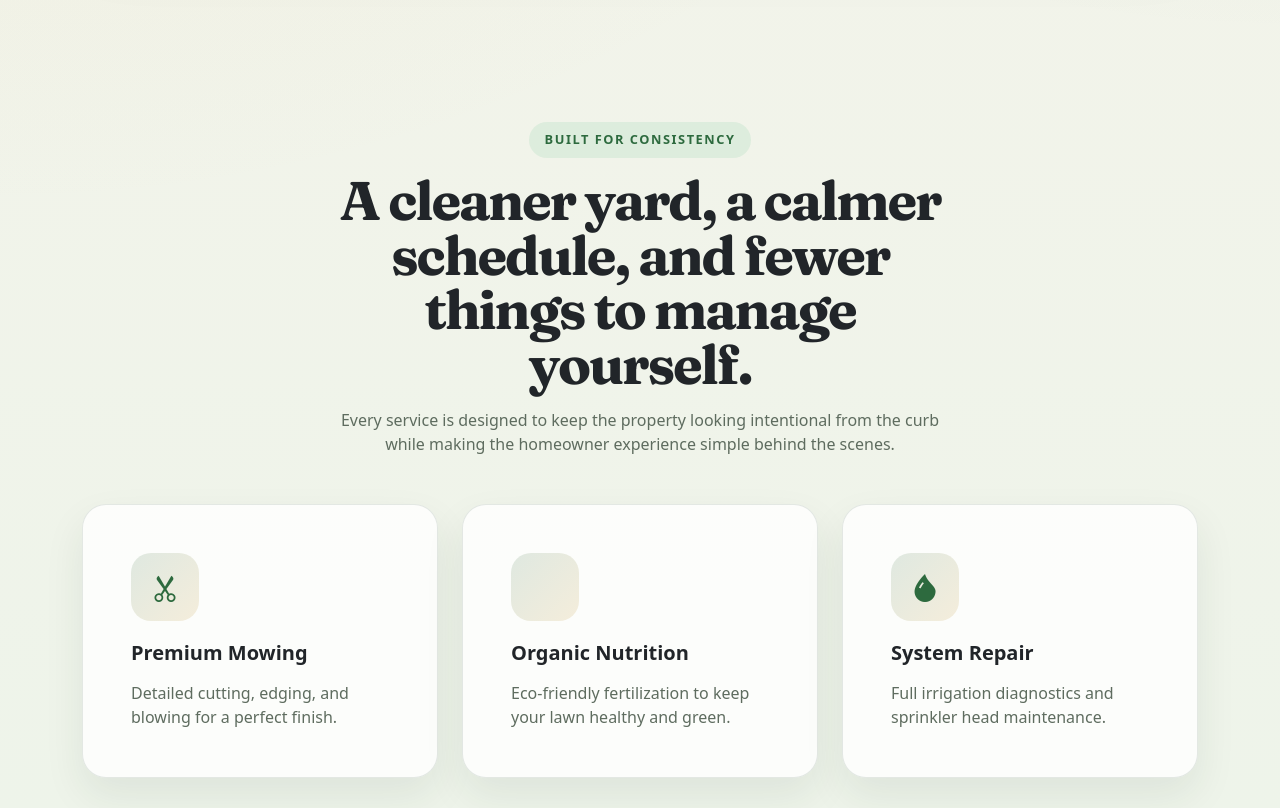
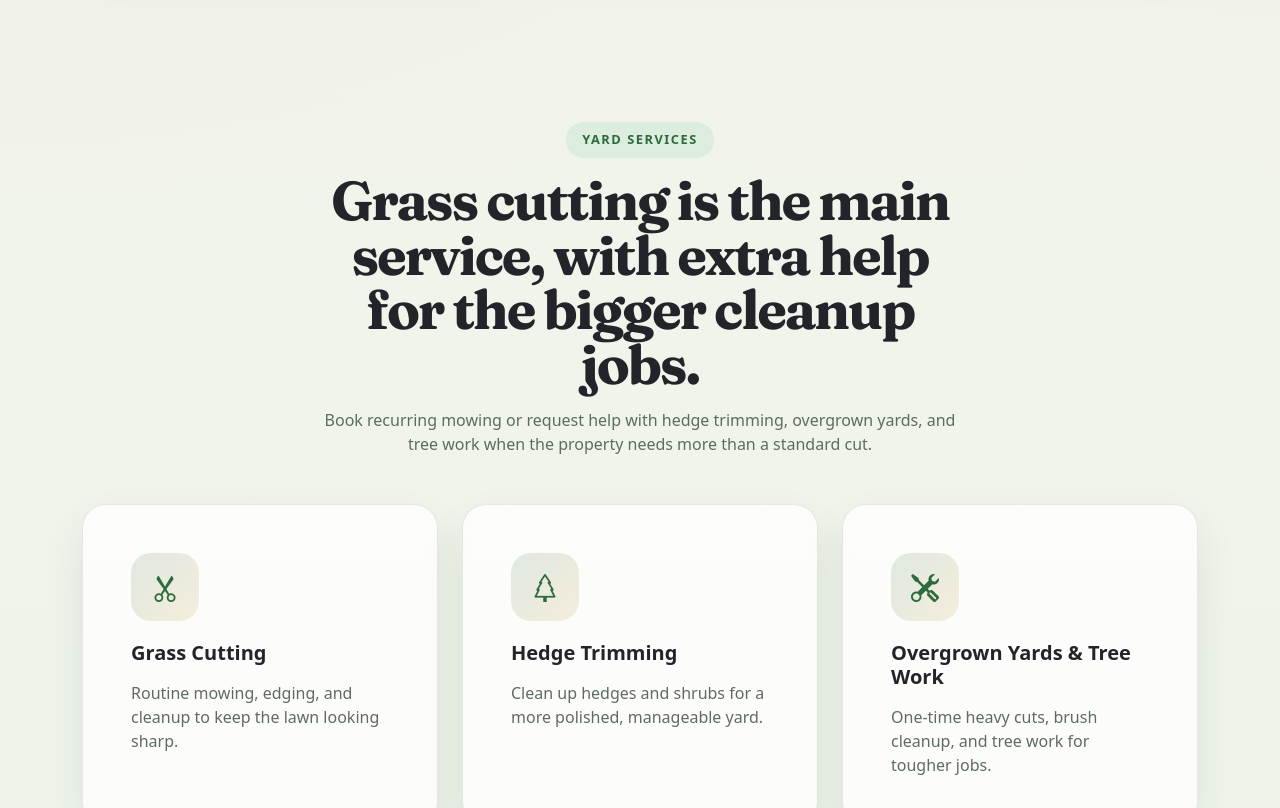
Before and after one commit to JosePena7/fullstack-project, a React (Vite) app in the folder frontend/: page / in a window 1280 px wide. Shown: the part 1180-1988 px from the top of the page. Built offline with nearby package versions, Linux system fonts and the light colour scheme; no server answers.

Commit message:
josesupdates

```diff
--- a/frontend/src/Components/Cards.jsx
+++ b/frontend/src/Components/Cards.jsx
@@ -5,21 +5,21 @@ const Cards = () => {
   const services = [
     {
       id: 1,
-      title: "Premium Mowing",
-      desc: "Detailed cutting, edging, and blowing for a perfect finish.",
+      title: "Grass Cutting",
+      desc: "Routine mowing, edging, and cleanup to keep the lawn looking sharp.",
       icon: "bi-scissors"
     },
     {
       id: 2,
-      title: "Organic Nutrition",
-      desc: "Eco-friendly fertilization to keep your lawn healthy and green.",
-      icon: "bi-leaf"
+      title: "Hedge Trimming",
+      desc: "Clean up hedges and shrubs for a more polished, manageable yard.",
+      icon: "bi-tree"
     },
     {
       id: 3,
-      title: "System Repair",
-      desc: "Full irrigation diagnostics and sprinkler head maintenance.",
-      icon: "bi-droplet-fill"
+      title: "Overgrown Yards & Tree Work",
+      desc: "One-time heavy cuts, brush cleanup, and tree work for tougher jobs.",
+      icon: "bi-tools"
     }
   ];
 
@@ -27,13 +27,13 @@ const Cards = () => {
     <section className="page-section cards-section">
       <div className="container section-shell">
         <div className="section-heading">
-          <span className="eyebrow mb-3">Built For Consistency</span>
+          <span className="eyebrow mb-3">Yard Services</span>
           <h2 className="section-title fw-bold mb-3">
-            A cleaner yard, a calmer schedule, and fewer things to manage yourself.
+            Grass cutting is the main service, with extra help for the bigger cleanup jobs.
           </h2>
           <p className="text-soft mb-0">
-            Every service is designed to keep the property looking intentional from the curb
-            while making the homeowner experience simple behind the scenes.
+            Book recurring mowing or request help with hedge trimming, overgrown yards,
+            and tree work when the property needs more than a standard cut.
           </p>
         </div>
 
--- a/frontend/src/Components/EstimateForm.jsx
+++ b/frontend/src/Components/EstimateForm.jsx
@@ -7,7 +7,7 @@ const EstimateForm = () => {
     fullName: '',
     email: '',
     address: '',
-    serviceType: 'Mowing',
+    serviceType: 'Grass Cutting',
     frequency: 'Weekly',
     comments: ''
   });
@@ -30,7 +30,7 @@ const EstimateForm = () => {
         // Reset form after success
         setFormData({
           fullName: '', email: '', address: '',
-          serviceType: 'Mowing', frequency: 'Weekly', comments: ''
+          serviceType: 'Grass Cutting', frequency: 'Weekly', comments: ''
         });
       } else {
         const errorData = await response.json();
@@ -111,9 +111,10 @@ const EstimateForm = () => {
                             value={formData.serviceType}
                             onChange={(e) => setFormData({...formData, serviceType: e.target.value})}
                           >
-                            <option value="Mowing">Regular Mowing</option>
-                            <option value="Fertilization">Fertilization</option>
-                            <option value="Cleanup">Seasonal Cleanup</option>
+                            <option value="Grass Cutting">Grass Cutting</option>
+                            <option value="Hedge Trimming">Hedge Trimming</option>
+                            <option value="Overgrown Yard Cutting">Overgrown Yard Cutting</option>
+                            <option value="Tree Work">Tree Work</option>
                           </select>
                           <label htmlFor="service">Service Needed</label>
                         </div>
--- a/frontend/src/Pages/Services.jsx
+++ b/frontend/src/Pages/Services.jsx
@@ -5,18 +5,18 @@ const Services = () => {
   const allServices = [
     {
       id: 1,
-      title: "Precision Mowing",
-      category: "Maintenance",
-      desc: "More than just a cut. We analyze your grass type to determine the perfect height for health and color.",
-      features: ["Professional Edging", "String Trimming", "Blowing of Walkways", "Grass Clipping Removal"],
+      title: "Grass Cutting",
+      category: "Core Service",
+      desc: "Our main focus is dependable grass cutting that keeps your property neat, clean, and under control week after week.",
+      features: ["Routine Lawn Mowing", "Professional Edging", "String Trimming", "Cleanup of Walkways and Driveways"],
       image: "https://images.unsplash.com/photo-1533460004989-cee1901c0482?auto=format&fit=crop&w=800&q=80"
     },
     {
       id: 2,
-      title: "Nutrient Management",
-      category: "Health",
-      desc: "Our 5-step fertilization program ensures your soil has the exact nutrients needed for each season.",
-      features: ["Soil Testing", "Weed Prevention", "Organic Fertilizers", "Pest Control"],
+      title: "Yard Cleanup & Tree Work",
+      category: "Additional Services",
+      desc: "Need more than a regular mow? We also handle hedge trimming, overgrown yards, and general tree work for properties that need extra attention.",
+      features: ["Hedge Trimming", "Cutting Overgrown Yards", "Brush and Debris Cleanup", "Tree Trimming and Light Tree Work"],
       image: "https://images.unsplash.com/photo-1585320806297-9794b3e4eeae?auto=format&fit=crop&w=800&q=80"
     }
   ];
@@ -25,10 +25,10 @@ const Services = () => {
     <div className="services-page min-vh-100">
       <section className="page-hero py-5 shadow">
         <div className="container text-center py-5 position-relative">
-          <span className="eyebrow mb-3">Full Service Care</span>
-          <h1 className="section-title fw-bold mb-3">Outdoor care with a premium finish.</h1>
+          <span className="eyebrow mb-3">Reliable Yard Work</span>
+          <h1 className="section-title fw-bold mb-3">Grass cutting first, with extra help when your yard needs more.</h1>
           <p className="lead text-white-50 mb-0">
-            Professional upkeep plans built for curb appeal, plant health, and less homeowner stress.
+            We specialize in routine mowing and also offer hedge trimming, overgrown yard cuts, and tree work.
           </p>
         </div>
       </section>
@@ -70,25 +70,35 @@ const Services = () => {
       <section className="py-5 border-top">
         <div className="container">
           <div className="services-table-shell p-4 p-lg-5">
-            <h2 className="text-center fw-bold mb-5">Compare maintenance plans</h2>
+            <h2 className="text-center fw-bold mb-5">Compare service options</h2>
             <div className="table-responsive">
               <table className="table table-hover align-middle mb-0 services-comparison-table">
               <thead className="table-light">
                 <tr>
                   <th>Feature</th>
-                  <th className="text-center">Basic</th>
-                  <th className="text-center text-success">Premium</th>
+                  <th className="text-center">Routine Lawn Care</th>
+                  <th className="text-center text-success">Yard Recovery & Detail Work</th>
                 </tr>
               </thead>
               <tbody>
                 <tr>
-                  <td>Mowing & Edging</td>
+                  <td>Grass Cutting</td>
                   <td className="text-center">✔️</td>
                   <td className="text-center">✔️</td>
                 </tr>
                 <tr>
-                  <td>Fertilization</td>
-                  <td className="text-center">❌</td>
+                  <td>Hedge Trimming</td>
+                  <td className="text-center">Optional</td>
+                  <td className="text-center text-success fw-bold">✔️</td>
+                </tr>
+                <tr>
+                  <td>Overgrown Yard Cutting</td>
+                  <td className="text-center">By Request</td>
+                  <td className="text-center text-success fw-bold">✔️</td>
+                </tr>
+                <tr>
+                  <td>Tree Work</td>
+                  <td className="text-center">By Request</td>
                   <td className="text-center text-success fw-bold">✔️</td>
                 </tr>
               </tbody>
```
Also changed, not shown: 1 other file (tests, documents, lock files or other folders).
